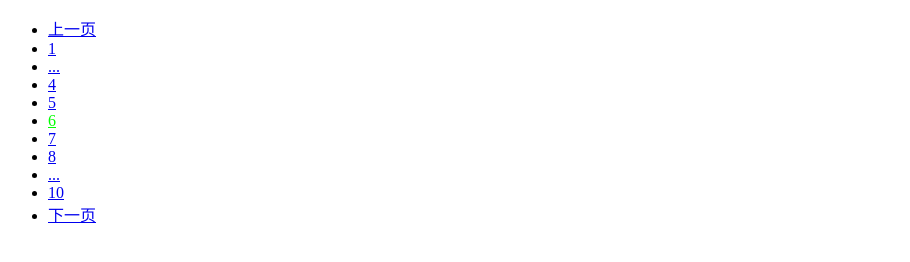
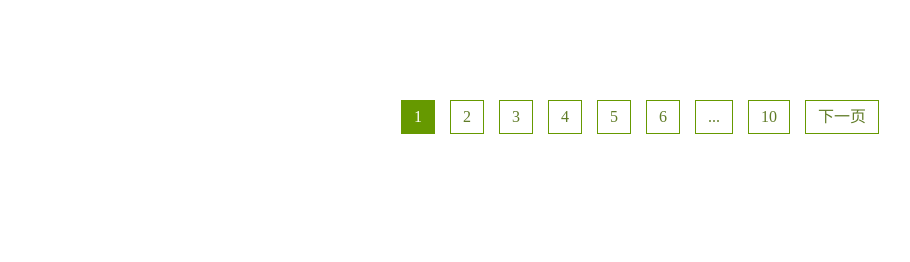
Before and after one commit to xiangming25/jquery_plugins, a website: page pagenation/index.html in a window 1280 px wide. Shown: the whole page, without its empty margins (0-910 px from the left). Drawn offline with Linux system fonts and the light colour scheme.

Commit message:
完善分页功能

```diff
--- a/pagenation/css/style.css
+++ b/pagenation/css/style.css
@@ -1,6 +1,29 @@
 .pagination{
-
+	margin: 0 auto;
+	text-align: center;
+	margin-top: 100px;
+}
+.pagination ul{
+	display: inline-block;
+	margin: 0;
+	padding: 0
+}
+.pagination li{
+	display: inline-block;
+	border: 1px solid #690;
+	line-height: 100%;
+	margin-right: 15px;
+}
+.pagination li:last-child{
+	margin-right: 0;
+}
+.pagination li a{
+	display: inline-block;
+	padding: 8px 12px;
+	text-decoration: none;
+	color: #607C27;
 }
 .pagination .active{
-	color: #0f0;
+	background-color: #690;
+	color: #ffffff;
 }
--- a/pagenation/index.html
+++ b/pagenation/index.html
@@ -12,15 +12,7 @@
 	<script type="text/javascript" src='js/jquery.pagination.js'></script>
 
 	<script type="text/javascript">
-		$('#pagination').myPagination({
-			page:6,
-			total : 10,
-			linkTo : 'www.baidu.com',
-			linkParams : {
-				name : 'xiang',
-				role : '前端攻城狮'
-			}
-		});
+		$('#pagination').myPagination();
 	</script>
 </body>
 </html>
```
Also changed, not shown: pagenation/js/jquery.pagination.js.
